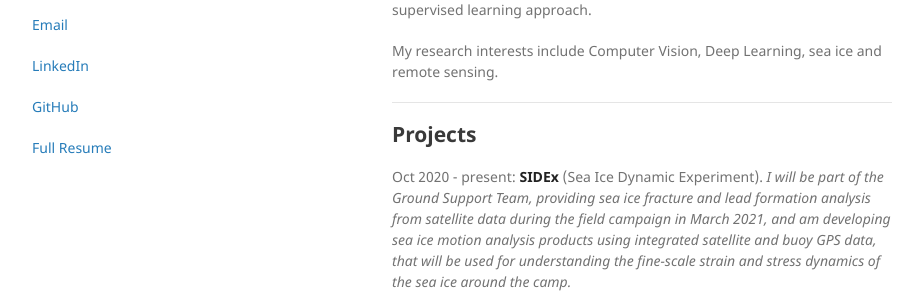
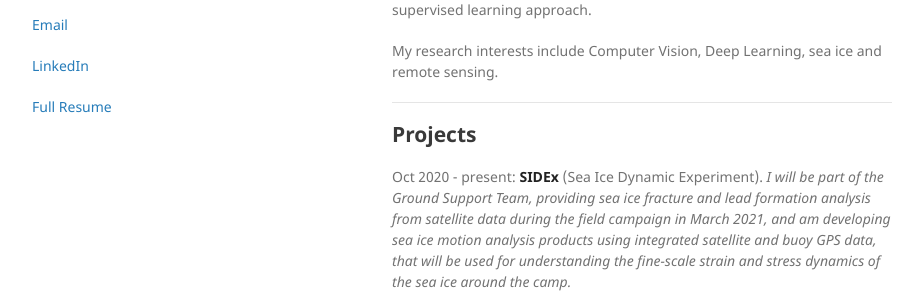
Before and after one commit to kelseykap/kelseykap.github.io, a Jekyll site: the page built from index.md, in a window 1280 px wide. Shown: the part 337-630 px from the top of the page, without its empty margins (178-1101 px from the left). Built offline with Jekyll 4.4.1, drawn with Linux system fonts in a browser that asks for light colours; our own code applies the rules of GitHub Pages for plain Markdown files.

Commit message:
Update default.html

```diff
--- a/_layouts/default.html
+++ b/_layouts/default.html
@@ -32,7 +32,6 @@
         {% if site.github.is_user_page %}
         <p class="view"><a href="mailto:kelskap@udel.edu">Email</a></p>
         <p class="view"><a href="https://www.linkedin.com/in/kelsey-kaplan-65b6a81b8/">LinkedIn</a></p>
-        <p class="view"><a href="{{ site.github.owner_url }}">GitHub</a></p>
         <p class="view"><a href="https://kelseykap.github.io/Resume.pdf">Full Resume</a></p>
         {% endif %}
 
```
